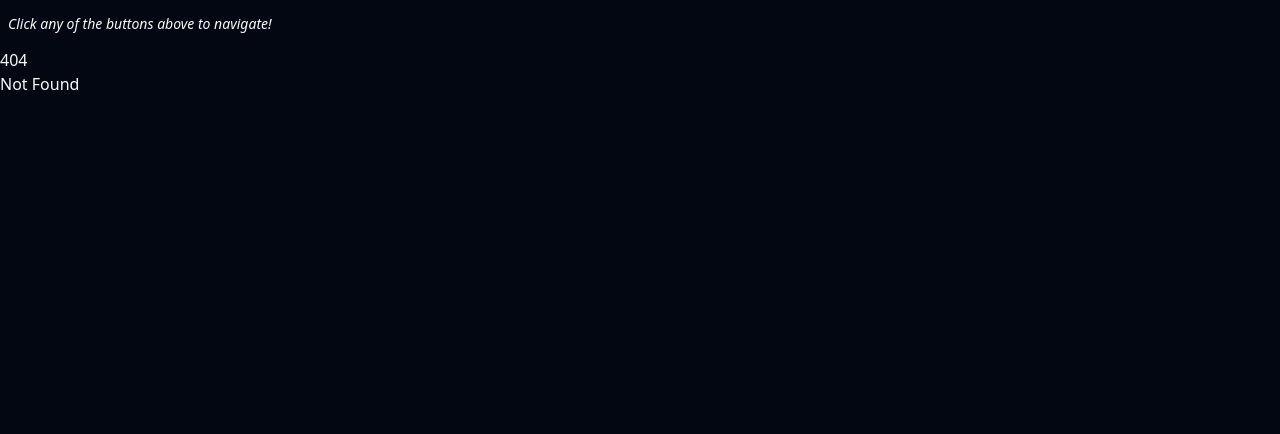
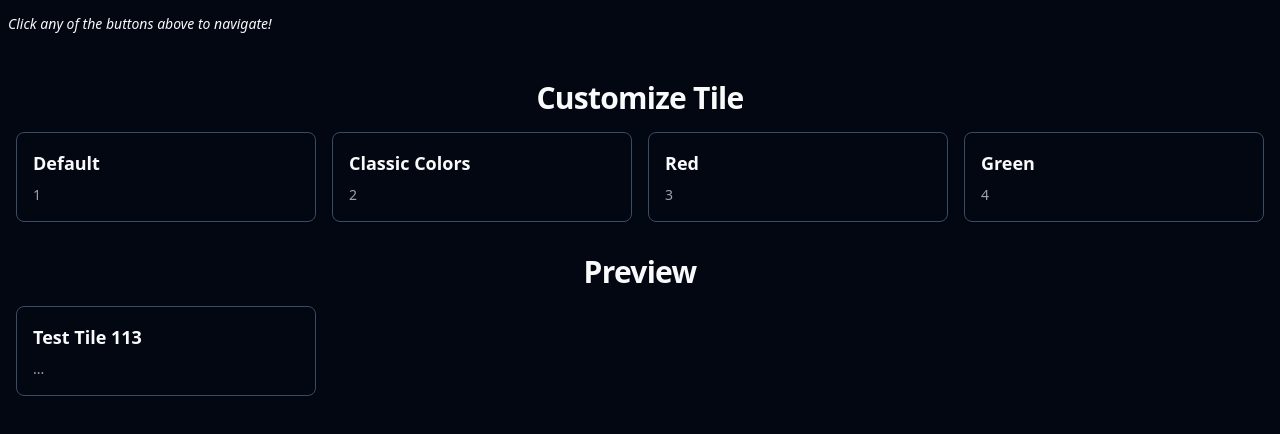
Before and after one commit to smASHer9000x/GBA, a SvelteKit app: page /options/tile in a window 1280 px wide. Before the commit this address had no page. Shown: the top 434 px of the page. Built offline with nearby package versions, Linux system fonts and the light colour scheme.

Commit message:
Add files via upload

```diff
--- /dev/null
+++ b/src/routes/options/tile/+page.svelte
@@ -0,0 +1,36 @@
+<script lang="ts">
+    import { browser } from "$app/environment";
+
+
+
+</script>
+<svelte:head>
+    <title>Tile Customization</title>
+</svelte:head>
+<h1 class="scroll-m-20 text-3xl font-bold tracking-tight lg:text-3xl text-center mt-8 mb-3">Customize Tile</h1>
+<div class="mt-4 ml-4 mr-4 grid grid-cols-1 gap-4 sm:grid-cols-2 md:grid-cols-3 lg:grid-cols-4">
+    <a href="/play?core=fake&game=fake/fake" class="group rounded-lg border px-4 py-4 shadow-sm hover:border-gray-400  hover:shadow-md focus-within:border-gray-500 focus-within:shadow-md">
+        <h2 class="text-lg font-bold mb-2">Default</h2>
+        <p class="text-sm text-muted-foreground">1</p>
+    </a>
+    <a href="/play?core=fake&game=fake/fake" class="group rounded-lg border px-4 py-4 shadow-sm hover:border-gray-400  hover:shadow-md focus-within:border-gray-500 focus-within:shadow-md">
+        <h2 class="text-lg font-bold mb-2">Classic Colors</h2>
+        <p class="text-sm text-muted-foreground">2</p>
+    </a>
+    <a href="/play?core=fake&game=fake/fake" class="group rounded-lg border px-4 py-4 shadow-sm hover:border-gray-400  hover:shadow-md focus-within:border-gray-500 focus-within:shadow-md">
+        <h2 class="text-lg font-bold mb-2">Red</h2>
+        <p class="text-sm text-muted-foreground">3</p>
+    </a>
+    <a href="/play?core=fake&game=fake/fake" class="group rounded-lg border px-4 py-4 shadow-sm hover:border-gray-400  hover:shadow-md focus-within:border-gray-500 focus-within:shadow-md">
+        <h2 class="text-lg font-bold mb-2">Green</h2>
+        <p class="text-sm text-muted-foreground">4</p>
+    </a>
+</div>
+
+<h1 class="scroll-m-20 text-3xl font-bold tracking-tight lg:text-3xl text-center mt-8 mb-3">Preview</h1>
+<div class="mt-4 ml-4 mr-4 grid grid-cols-1 gap-4 sm:grid-cols-2 md:grid-cols-3 lg:grid-cols-4">
+    <a href="/play?core=fake&game=fake/fake" class="group rounded-lg border px-4 py-4 shadow-sm hover:border-gray-400  hover:shadow-md focus-within:border-gray-500 focus-within:shadow-md">
+        <h2 class="text-lg font-bold mb-2">Test Tile 113</h2>
+        <p class="text-sm text-muted-foreground">...</p>
+    </a>
+</div>
```
